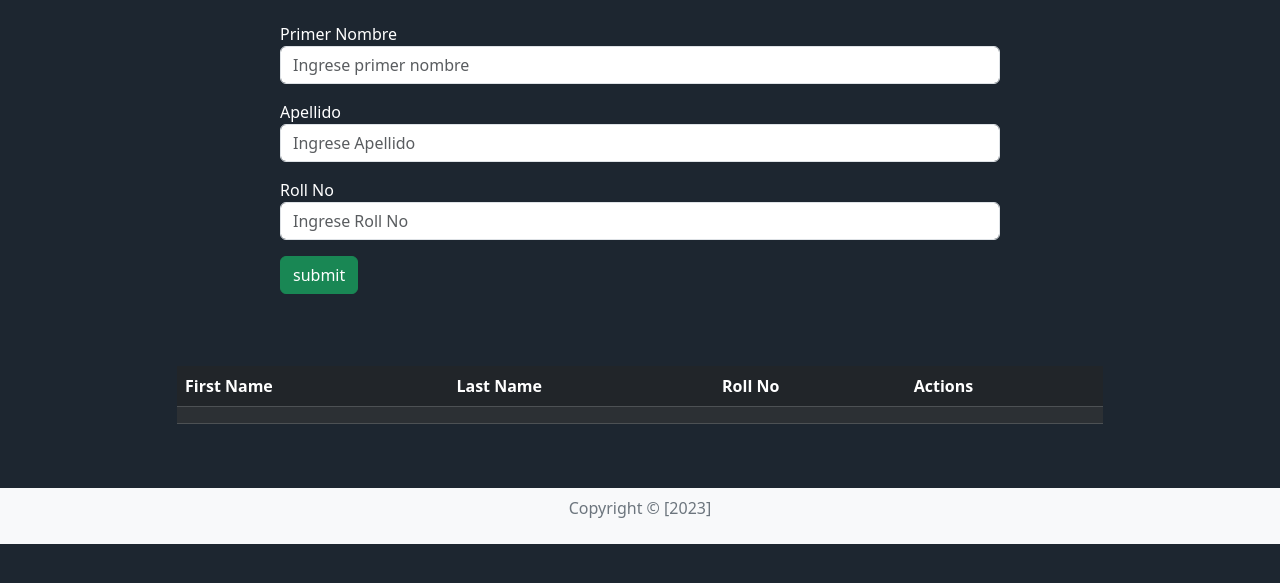
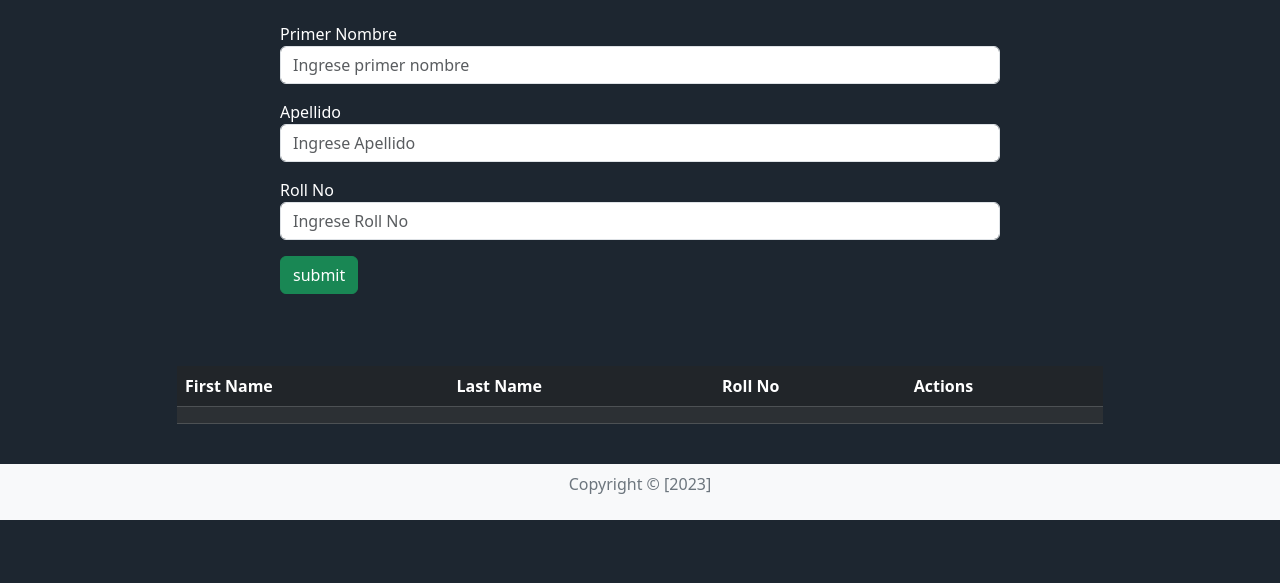
Before and after one commit to LuisOL2022/ProyectoUdd2, a plain HTML site: page index.html in a window 1280 px wide. Shown: the part 189-772 px from the top of the page. Drawn offline with nearby package versions, Linux system fonts and the light colour scheme.

Commit message:
cambio en el footer

```diff
--- a/index.html
+++ b/index.html
@@ -63,7 +63,7 @@
       </div>
     </div>
   </div>
-  <footer class="bg-light py-2 mt-5">
+  <footer class="bg-light py-2 mt-4">
     <div class="container">
       <p class="text-center text-secondary">Copyright &copy; [2023]</p>
     </div>
```
